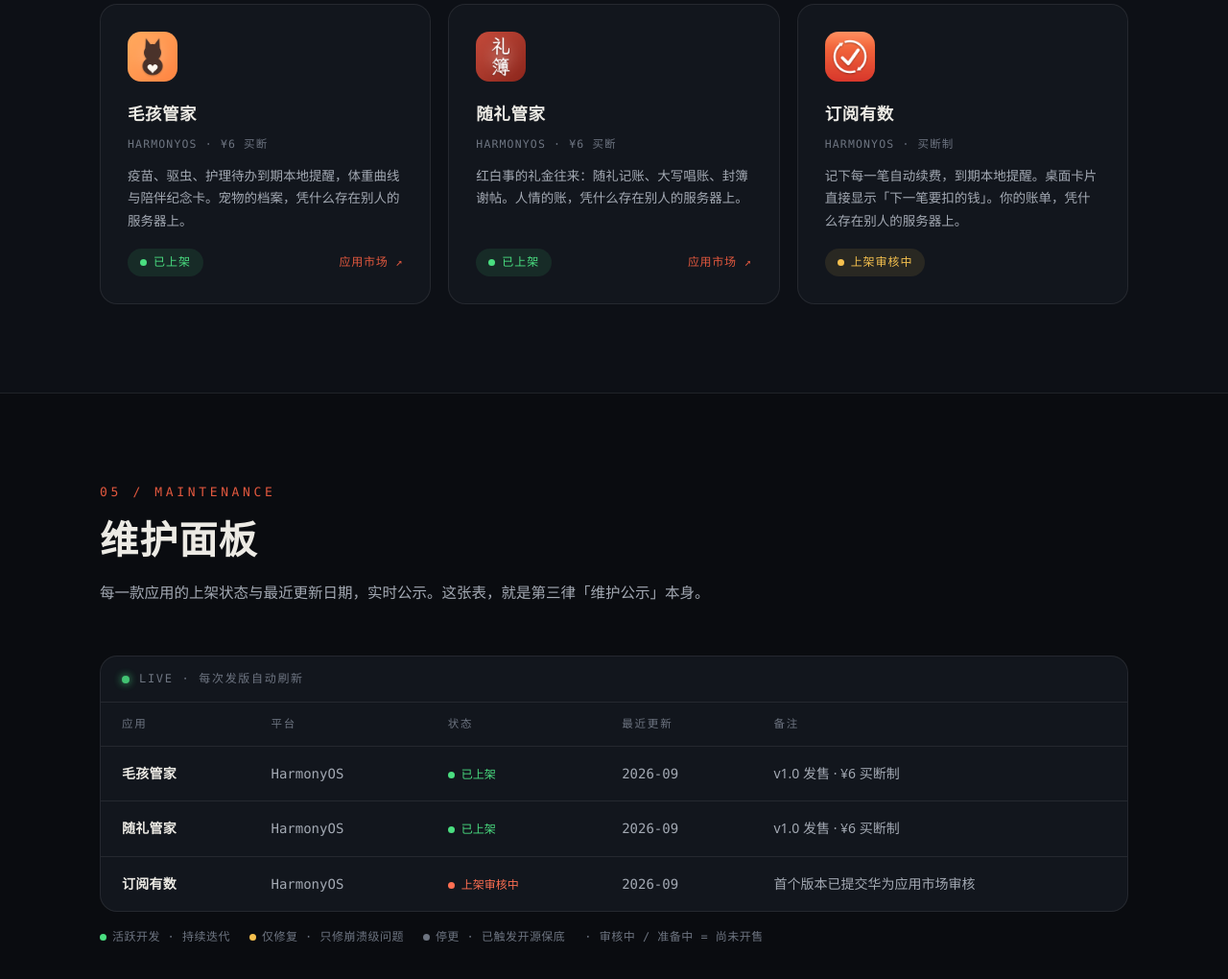
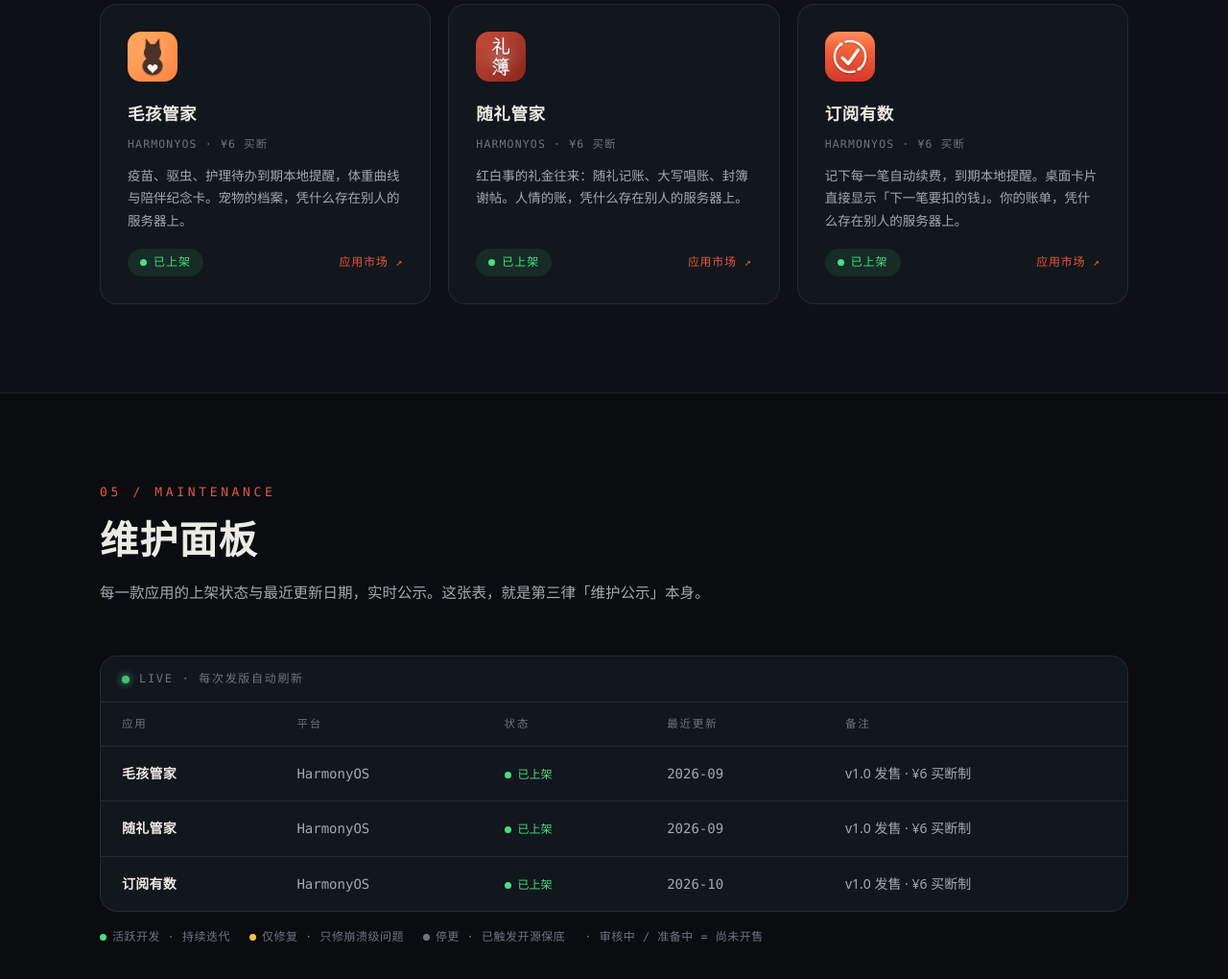
Before and after one commit to llslsb/shouyi-site, a plain HTML site: page index.html in a window 1280 px wide. Shown: the part 4063-5083 px from the top of the page at 96% size. Drawn offline with Linux system fonts and the light colour scheme.

Commit message:
上架: 订阅有数已上架——出品第三卡改整卡可点挂应用市场净链接+已上架胶囊+¥6 买断；维护面板行更新（已上架/2026-10）；README 维护清单同步三卡全上架

```diff
--- a/index.html
+++ b/index.html
@@ -547,15 +547,16 @@
           <span class="store-link">应用市场 ↗</span>
         </div>
       </a>
-      <article class="app-card reveal d3">
+      <a class="app-card reveal d3" href="https://appgallery.huawei.com/app/detail?id=cn.shouyigongfang.subtracker" target="_blank" rel="noopener">
         <div class="app-icon"><img src="assets/icon-subtracker.png" alt="订阅有数应用图标"></div>
         <h3>订阅有数</h3>
-        <p class="app-meta">HARMONYOS · 买断制</p>
+        <p class="app-meta">HARMONYOS · ¥6 买断</p>
         <p>记下每一笔自动续费，到期本地提醒。桌面卡片直接显示「下一笔要扣的钱」。你的账单，凭什么存在别人的服务器上。</p>
         <div class="app-row">
-          <span class="status-pill status-dev">上架审核中</span>
+          <span class="status-pill status-live">已上架</span>
+          <span class="store-link">应用市场 ↗</span>
         </div>
-      </article>
+      </a>
     </div>
   </div>
 </section>
@@ -575,7 +576,7 @@
         <tbody>
           <tr><td>毛孩管家</td><td class="mono">HarmonyOS</td><td><span class="st active">已上架</span></td><td class="mono">2026-09</td><td>v1.0 发售 · ¥6 买断制</td></tr>
           <tr><td>随礼管家</td><td class="mono">HarmonyOS</td><td><span class="st active">已上架</span></td><td class="mono">2026-09</td><td>v1.0 发售 · ¥6 买断制</td></tr>
-          <tr><td>订阅有数</td><td class="mono">HarmonyOS</td><td><span class="st dev">上架审核中</span></td><td class="mono">2026-09</td><td>首个版本已提交华为应用市场审核</td></tr>
+          <tr><td>订阅有数</td><td class="mono">HarmonyOS</td><td><span class="st active">已上架</span></td><td class="mono">2026-10</td><td>v1.0 发售 · ¥6 买断制</td></tr>
         </tbody>
       </table>
     </div>
```
Also changed, not shown: 1 other file.
